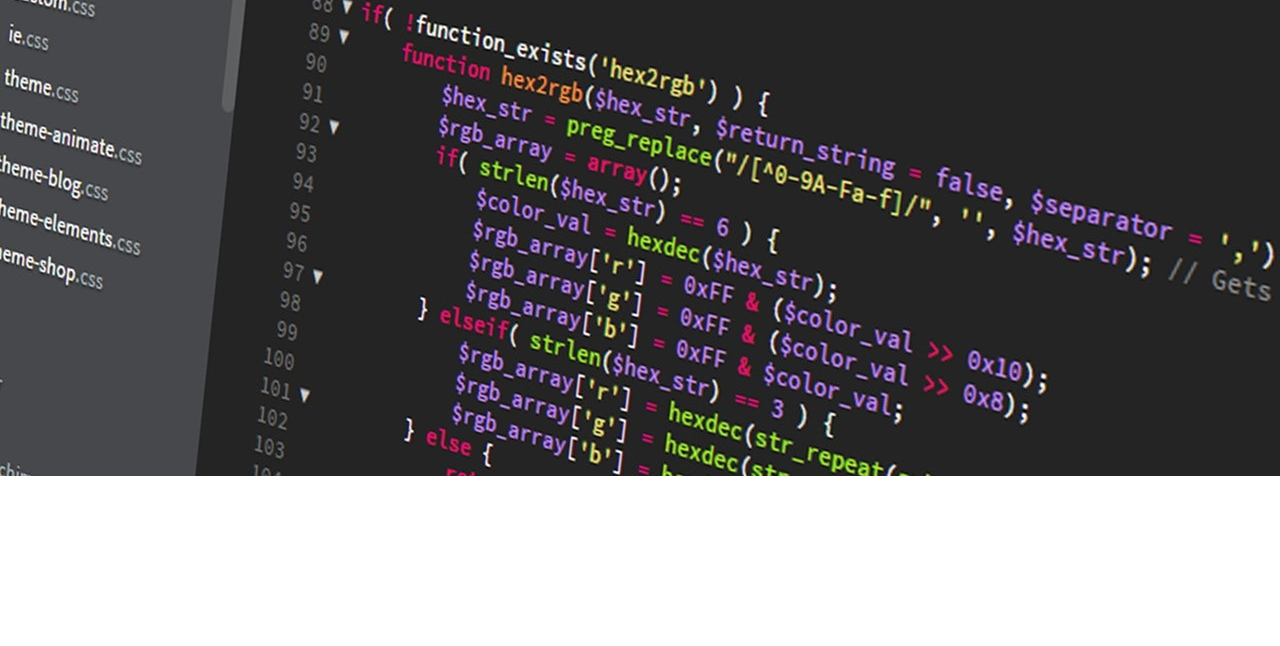
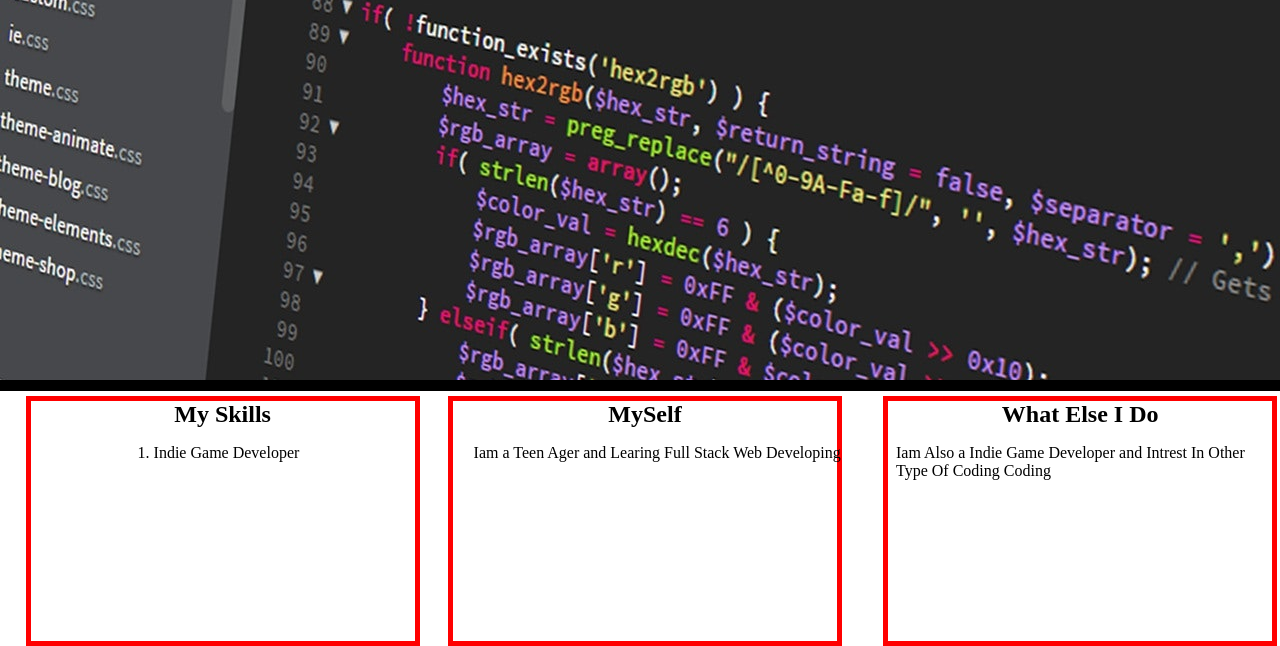
Before and after one commit to MusawarShahSyed6969/persnol-site, a plain HTML site: page index.html in a window 1280 px wide. Shown: the part 380-1026 px from the top of the page. Before the commit the page ends 856 px from the top, so only its background shows below. Drawn offline with Linux system fonts and the light colour scheme.

Commit message:
Some Changes

```diff
--- a/css/responsive.css
+++ b/css/responsive.css
@@ -24,3 +24,47 @@
     width: 45%;
     left: 33%;
 }
+
+
+
+/* Skills */
+
+.Skills-h2{
+    top: 103%;
+    left: 10%;
+    width: 99%;
+    height: 30%;
+}
+.Skills li{
+    position: absolute;
+    top: 110%;
+    left: 42%;
+}
+
+/* MySelf */
+
+.MySelf-h2{
+    top: 139%;
+    left: 10%;
+    width: 99%;
+}
+
+.MySelf p{
+    top: 145%;
+    left: 32%;
+    width: 57%;
+}
+
+
+.MoreAboutMe-h2{
+
+    top: 175%;
+    left: 10%;
+    width: 99%;
+}
+
+.MoreAboutMe p{
+    top: 183%;
+    left: 29%;
+    width: 69%;
+}
--- a/css/style.css
+++ b/css/style.css
@@ -47,12 +47,13 @@
     content: "";
     position: absolute;
     width: 100%;
-    height: 100%;
+    height: 88%;
     background-size: cover;
     z-index: -1;
     background:url('../img/pexels-pixabay-270348.jpg');
     top: 7%;
     left: 0%;
+    border-bottom: 11px solid black;
 }
 
 .heading{
@@ -109,3 +110,67 @@
  50% {color: rgb(130, 255, 255);}
  100% {color: rgb(0, 255, 255);}
 }
+
+
+
+
+ /* Body 1 */
+
+ .Skills-h2{
+     /* position: absolute;
+     top: 97%;
+     left: 10%; */
+     position: absolute;
+    top: 97%;
+    border: 5px solid red;
+    left: 2%;
+    width: 30%;
+    text-align: center;
+    height: 30%;
+ }
+ .Skills li{
+    position: absolute;
+    top: 103%;
+    left: 12%;
+}
+/* MySelf */
+
+ .MySelf-h2{
+     /* position: absolute;
+     top: 97%;
+     left: 10%; */
+     position: absolute;
+    top: 97%;
+    border: 5px solid red;
+    left:35%;
+    width: 30%;
+    text-align: center;
+    height: 30%;
+ }
+ .MySelf p{
+    position: absolute;
+    top: 103%;
+    left: 37%;
+    width: 29%;
+}
+
+ /* MoreAboutMe */
+
+ .MoreAboutMe-h2{
+    /* position: absolute;
+    top: 97%;
+    left: 10%; */
+    position: absolute;
+   top: 97%;
+   border: 5px solid red;
+   left:69%;
+   width: 30%;
+   text-align: center;
+   height: 30%;
+}
+
+.MoreAboutMe p{
+    position: absolute;
+    top: 103%;
+    left: 70%;
+}
--- a/index.html
+++ b/index.html
@@ -7,7 +7,7 @@
     <meta name="viewport" content="width=device-width, initial-scale=1.0">
     <title>Musawar Shah Syed</title>
     <link rel="stylesheet" href="css/style.css">
-    <link rel="stylesheet" media="screen and (max-width:491px)" href="css/responsive.css">
+    <link rel="stylesheet" media="screen and (max-width:900px)" href="css/responsive.css">
     <link rel="shortcut icon" href="/img/favicon.ico" type="image/x-icon">
     <link rel="preconnect" href="https://fonts.googleapis.com">
     <link rel="preconnect" href="https://fonts.gstatic.com" crossorigin>
@@ -33,8 +33,29 @@
             <h2>Hello.</h2>
             <h3> iam Musawar Shah Syed a Developer at The Age of 17 </h3>
         </div>
-        <div>
-            <!-- <img class="mypic" src="img/MySelfie-removebg-preview.png" alt=""> -->
+    </section>
+
+
+    <section>
+        <div class="Skills">
+            <h2 class="Skills-h2">
+                My Skills
+            </h2>
+            <ol>
+                <li>Indie Game Developer</li>
+            </ol>
+        </div>
+        <div class="MySelf">
+            <h2 class="MySelf-h2">
+                MySelf
+            </h2>
+            <p>Iam a Teen Ager and Learing Full Stack Web Developing</p>
+        </div>
+        <div class="MoreAboutMe">
+            <h2 class="MoreAboutMe-h2">
+                What Else I Do
+            </h2>
+            <p>Iam Also a Indie Game Developer and Intrest In Other Type Of Coding Coding  </p>
         </div>
     </section>
 </body>
```
